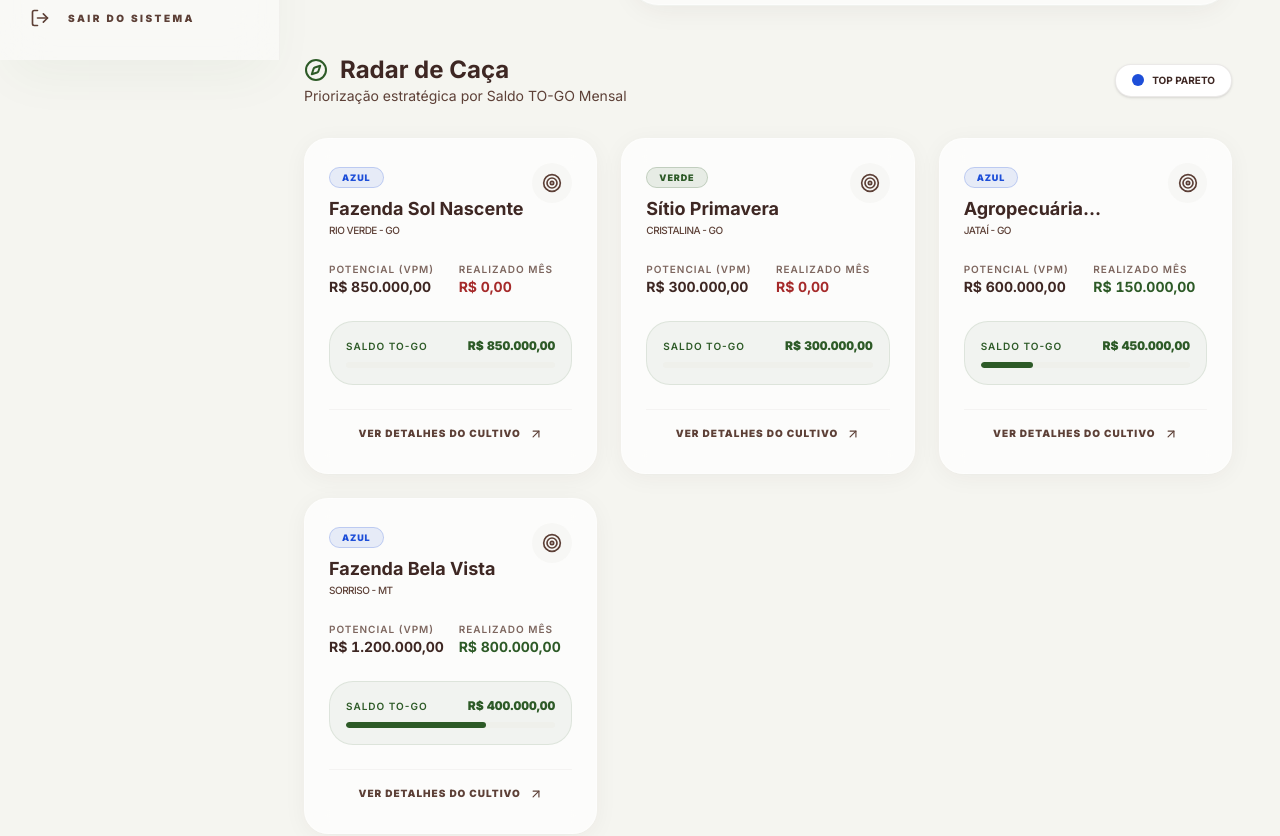
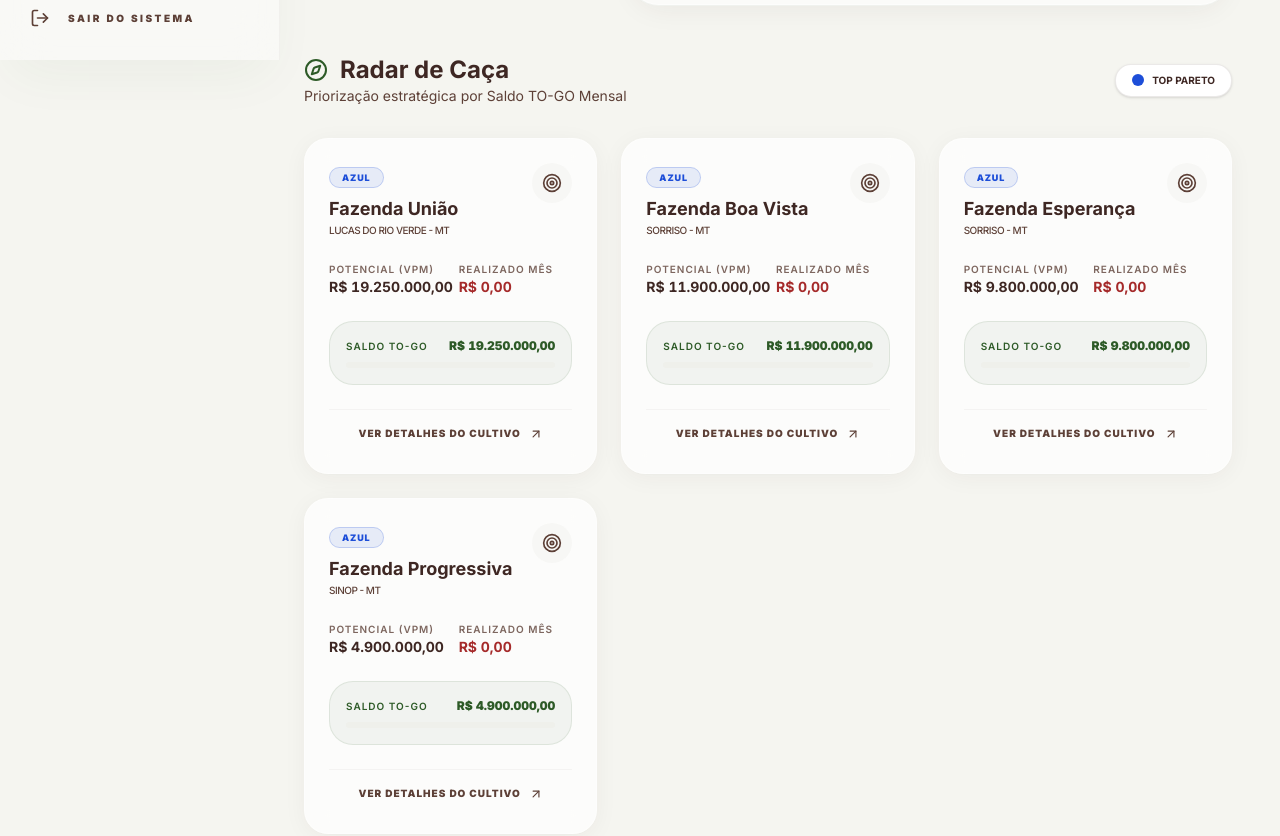
Before and after one commit to Sagrado-Express/Metacampo, a Next.js app: page /workspace in a window 1280 px wide. Shown: the part 740-1576 px from the top of the page. Built offline with nearby package versions, Linux system fonts and the light colour scheme.

Commit message:
feat: integrate realistic test database into Business Plan and Radar

```diff
--- a/src/app/workspace/page.tsx
+++ b/src/app/workspace/page.tsx
@@ -6,6 +6,7 @@ import { ReconciliationModal } from "@/components/ingestion/ReconciliationModal"
 import { PacingSpeedometer } from "@/components/dashboard/PacingSpeedometer";
 import { HuntingRadar } from "@/components/dashboard/HuntingRadar";
 import { IngestionMapper } from "@/domain/services/ingestionMapper";
+import { MOCK_TEST_DATA } from "@/data/mock_database";
 import { motion } from "framer-motion";
 import { LucideLayoutDashboard, LucideSettings, LucideUsers, LucideLogOut } from "lucide-react";
 
@@ -26,12 +27,19 @@ export default function WorkspacePage() {
     shadowTarget: 500000,
   };
 
-  const mockClients = [
-    { id: "1", name: "Fazenda Sol Nascente", city: "Rio Verde - GO", vpmTotal: 850000, realizedMonth: 0, toGoMonth: 850000, pareto: "AZUL" as const },
-    { id: "2", name: "Agropecuária Horizonte", city: "Jataí - GO", vpmTotal: 600000, realizedMonth: 150000, toGoMonth: 450000, pareto: "AZUL" as const },
-    { id: "3", name: "Sítio Primavera", city: "Cristalina - GO", vpmTotal: 300000, realizedMonth: 0, toGoMonth: 300000, pareto: "VERDE" as const },
-    { id: "4", name: "Fazenda Bela Vista", city: "Sorriso - MT", vpmTotal: 1200000, realizedMonth: 800000, toGoMonth: 400000, pareto: "AZUL" as const },
-  ];
+  const mockClients = MOCK_TEST_DATA.slice(0, 4).map(d => {
+    const vpmTotal = (d.areas.soja + d.areas.milho + d.areas.algodao) * 3500;
+    return {
+      id: d.id,
+      name: d.name,
+      city: `${d.city} - ${d.uf}`,
+      vpmTotal: vpmTotal,
+      realizedMonth: 0,
+      toGoMonth: vpmTotal,
+      pareto: "AZUL" as const
+    };
+  });
+
 
   const handleUpload = async (file: File) => {
     setIsProcessing(true);
--- a/src/components/ctv/workspaces/TabelaMae.tsx
+++ b/src/components/ctv/workspaces/TabelaMae.tsx
@@ -44,14 +44,30 @@ interface ClienteInterativo {
   performanceBand: PerformanceBand;
 }
 
+import { MOCK_TEST_DATA } from '@/data/mock_database'
+
 export default function TabelaMae({ onNavigate }: { onNavigate?: () => void }) {
   const [searchTerm, setSearchTerm] = useState('');
-  const [clientes, setClientes] = useState<ClienteInterativo[]>([
-    { id: '1', name: 'Fazenda Boa Esperança', municipio: 'Passo Fundo/RS', areaHa: 1000, metaVenda: 450000, shareAlvo: 0.15, vpmTotal: 0, areaNecessaria: 0, areaInvalida: false, performanceBand: 'CINZA' },
-    { id: '2', name: 'Agropecuária Schneider', municipio: 'Carazinho/RS', areaHa: 2500, metaVenda: 1200000, shareAlvo: 0.20, vpmTotal: 0, areaNecessaria: 0, areaInvalida: false, performanceBand: 'CINZA' },
-    { id: '3', name: 'Sítio Novo Horizonte', municipio: 'Não-Me-Toque/RS', areaHa: 500, metaVenda: 100000, shareAlvo: 0.10, vpmTotal: 0, areaNecessaria: 0, areaInvalida: false, performanceBand: 'CINZA' },
-    { id: '4', name: 'Grupo Agrícola Werner', municipio: 'Ibirubá/RS', areaHa: 4200, metaVenda: 2500000, shareAlvo: 0.25, vpmTotal: 0, areaNecessaria: 0, areaInvalida: false, performanceBand: 'CINZA' },
-  ]);
+
+  // Transform MOCK_TEST_DATA to ClienteInterativo format
+  const [clientes, setClientes] = useState<ClienteInterativo[]>(
+    MOCK_TEST_DATA.map(d => {
+      const totalArea = d.areas.soja + d.areas.milho + d.areas.algodao + d.areas.cana + d.areas.cafe;
+      return {
+        id: d.id,
+        name: d.name,
+        municipio: `${d.city}/${d.uf}`,
+        areaHa: totalArea,
+        metaVenda: totalArea * 450, // Initial mock meta for demo
+        shareAlvo: 0.20,
+        vpmTotal: 0,
+        areaNecessaria: 0,
+        areaInvalida: false,
+        performanceBand: 'CINZA'
+      };
+    })
+  );
+
 
   // Motor de Cálculo Dinâmico (Reativo a qualquer mudança na tabela)
   const clientesProcessados = useMemo(() => {
--- /dev/null
+++ b/src/data/mock_database.ts
@@ -0,0 +1,137 @@
+/**
+ * Mock Database based on BASE_TESTE_METACAMPO.tsv
+ * Used for high-fidelity demos and testing of the Business Plan (Plano de Negócios)
+ */
+
+export const MOCK_TEST_DATA = [
+  {
+    id: "1",
+    diretor: "Onório Dias",
+    gerente: "Ricardo Oliveira",
+    ctv: "Joao Silva",
+    documento: "11122233301",
+    name: "Fazenda Esperança",
+    city: "Sorriso",
+    uf: "MT",
+    areas: { soja: 1500, milho: 800, algodao: 500, cana: 0, cafe: 0 },
+    rating: "A",
+    relacionamento: 5
+  },
+  {
+    id: "2",
+    diretor: "Onório Dias",
+    gerente: "Ricardo Oliveira",
+    ctv: "Joao Silva",
+    documento: "11122233302",
+    name: "Fazenda Boa Vista",
+    city: "Sorriso",
+    uf: "MT",
+    areas: { soja: 2200, milho: 1200, algodao: 0, cana: 0, cafe: 0 },
+    rating: "B",
+    relacionamento: 4
+  },
+  {
+    id: "3",
+    diretor: "Onório Dias",
+    gerente: "Ricardo Oliveira",
+    ctv: "Joao Silva",
+    documento: "11122233303",
+    name: "Fazenda Progressiva",
+    city: "Sinop",
+    uf: "MT",
+    areas: { soja: 800, milho: 400, algodao: 200, cana: 0, cafe: 0 },
+    rating: "A",
+    relacionamento: 3
+  },
+  {
+    id: "4",
+    diretor: "Onório Dias",
+    gerente: "Ricardo Oliveira",
+    ctv: "Joao Silva",
+    documento: "11122233304",
+    name: "Fazenda União",
+    city: "Lucas do Rio Verde",
+    uf: "MT",
+    areas: { soja: 3000, milho: 1500, algodao: 1000, cana: 0, cafe: 0 },
+    rating: "A",
+    relacionamento: 5
+  },
+  {
+    id: "5",
+    diretor: "Onório Dias",
+    gerente: "Ricardo Oliveira",
+    ctv: "Beatriz Santos",
+    documento: "11122233306",
+    name: "Fazenda Santa Maria",
+    city: "Rio Verde",
+    uf: "GO",
+    areas: { soja: 2500, milho: 1000, algodao: 0, cana: 1500, cafe: 0 },
+    rating: "A",
+    relacionamento: 5
+  },
+  {
+    id: "6",
+    diretor: "Onório Dias",
+    gerente: "Ricardo Oliveira",
+    ctv: "Beatriz Santos",
+    documento: "11122233307",
+    name: "Fazenda Sol Nascente",
+    city: "Jataí",
+    uf: "GO",
+    areas: { soja: 1800, milho: 900, algodao: 0, cana: 2000, cafe: 0 },
+    rating: "B",
+    relacionamento: 4
+  },
+  {
+    id: "7",
+    diretor: "Onório Dias",
+    gerente: "Ricardo Oliveira",
+    ctv: "Carlos Gomes",
+    documento: "11122233311",
+    name: "Fazenda Palmeiras",
+    city: "Luís Eduardo Magalhães",
+    uf: "BA",
+    areas: { soja: 4000, milho: 2000, algodao: 1500, cana: 0, cafe: 0 },
+    rating: "A",
+    relacionamento: 5
+  },
+  {
+    id: "8",
+    diretor: "Onório Dias",
+    gerente: "Ricardo Oliveira",
+    ctv: "Daniela Lima",
+    documento: "11122233316",
+    name: "Fazenda Terra Rica",
+    city: "Cascavel",
+    uf: "PR",
+    areas: { soja: 1200, milho: 600, algodao: 0, cana: 0, cafe: 0 },
+    rating: "A",
+    relacionamento: 5
+  },
+  {
+    id: "9",
+    diretor: "Onório Dias",
+    gerente: "Ana Paula Costa",
+    ctv: "Fernanda Melo",
+    documento: "11122233326",
+    name: "Fazenda Cerrado",
+    city: "Unaí",
+    uf: "MG",
+    areas: { soja: 3500, milho: 1750, algodao: 0, cana: 0, cafe: 0 },
+    rating: "A",
+    relacionamento: 5
+  },
+  {
+    id: "10",
+    diretor: "Onório Dias",
+    gerente: "Ana Paula Costa",
+    ctv: "Gabriel Neves",
+    documento: "11122233331",
+    name: "Fazenda Sapezal",
+    city: "Sapezal",
+    uf: "MT",
+    areas: { soja: 5000, milho: 2500, algodao: 2000, cana: 0, cafe: 0 },
+    rating: "A",
+    relacionamento: 5
+  }
+];
```
Also changed, not shown: 1 other file (tests, documents, lock files or other folders).
